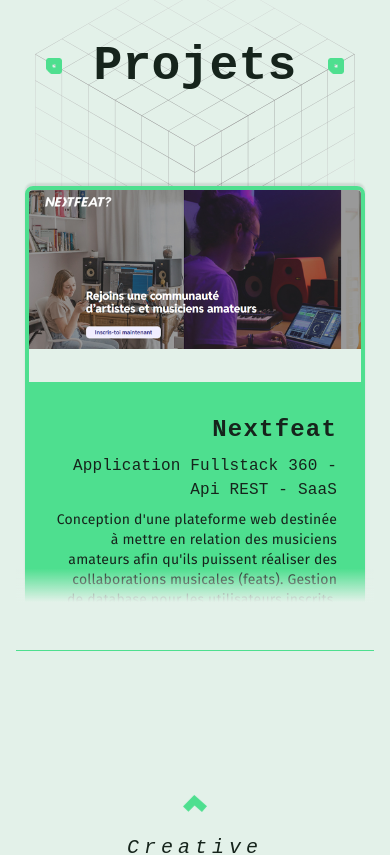
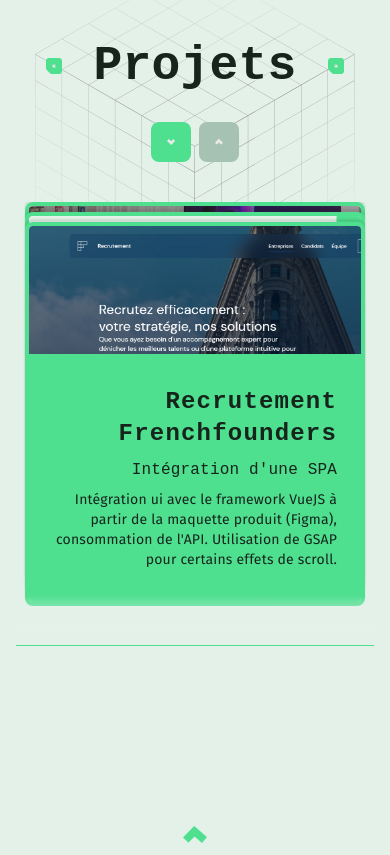
Before and after one commit to jeremieLevy/jeremie.io-web-cv, a React (Vite) app: page / in a window 390 px wide. Shown: the part 3720-4575 px from the top of the page. Built offline with nearby package versions, Linux system fonts and the light colour scheme; a web font is replaced by a local one.

Commit message:
feat: implements and finalize integration of projects stacker

```diff
--- a/src/components/projects/Projects.css
+++ b/src/components/projects/Projects.css
@@ -1,7 +1,7 @@
 @reference '@/index.css';
 
 .stacker-frame {
-  @apply relative border-b border-b-light;
+  @apply relative pt-8 lg:pt-0;
 
   &::before {
     content: '';
@@ -9,6 +9,27 @@
     background: linear-gradient(to top, var(--bg) 10%, transparent 17%);
     z-index: 1;
     pointer-events: none;
+  }
+
+  &::after {
+    content: '';
+    @apply absolute bottom-9 right-0 z-20 h-px w-full bg-light;
+  }
+}
+
+.scroll-btn {
+  @apply p-4 rounded-lg bg-light h-10 w-10 flex items-center justify-center cursor-pointer transition-all duration-50 ease-in;
+
+  &:hover:not(:disabled) {
+    @apply brightness-110;
+  }
+
+  &:disabled {
+    @apply saturate-20 pointer-events-none;
+  }
+
+  & img {
+    @apply object-contain saturate-0 brightness-200;
   }
 }
 
--- a/src/components/projects/Projects.tsx
+++ b/src/components/projects/Projects.tsx
@@ -4,8 +4,11 @@
 import Wireframe from '@/assets/graphic-elements/wireframe-cube.svg';
 import Rectangle from '@/assets/graphic-elements/Rectangle 17.png';
 import RecrutementSPA from '@/assets/images/projects/recrutement-SPA-ff.jpg';
+import JeremieDev from '@/assets/images/projects/jeremie-dev.jpg';
 import NextfeatLanding from '@/assets/images/projects/nextfeat-landing.jpg';
 import { type Project } from './partials/ProjectCard';
+import SingleChevron from '@/assets/graphic-elements/single-chevron.svg';
+import { useLayoutEffect, useRef, useState } from 'react';
 
 const projects: Project[] = [
   {
@@ -19,6 +22,14 @@
   },
   {
     id: 2,
+    title: 'Web cv : Jeremie-dev',
+    subtitle: 'Single page en ReactJS',
+    description:
+      "Conception graphique et intégration en React + css pur d'une single page de contenu statique",
+    image: JeremieDev,
+  },
+  {
+    id: 3,
     title: 'Recrutement Frenchfounders',
     subtitle: "Intégration d'une SPA",
     description:
@@ -28,7 +39,60 @@
   },
 ];
 
+const SCROLL_OFFSET = 20;
+
 export default function Projects() {
+  const stackerRef = useRef<HTMLDivElement>(null);
+  const projectCardRefs = useRef<(HTMLDivElement | null)[]>([]);
+  const cardPositions = useRef<number[]>([]);
+  const [activeIndex, setActiveIndex] = useState<number>(0);
+
+  useLayoutEffect(() => {
+    const container = stackerRef.current;
+    if (!container) return;
+
+    container.scrollTop = 0;
+
+    cardPositions.current = projectCardRefs.current.map(
+      (card) => card?.offsetTop ?? 0
+    );
+
+    const lastPosition = cardPositions.current.at(-1) ?? 0;
+    container.scrollTop = Math.max(lastPosition - SCROLL_OFFSET, 0);
+
+    const handleScroll = () => {
+      const anchor = container.scrollTop + SCROLL_OFFSET;
+
+      let closestIndex = 0;
+      let closestDistance = Infinity;
+
+      cardPositions.current.forEach((position, index) => {
+        const distance = Math.abs(position - anchor);
+        if (distance < closestDistance) {
+          closestDistance = distance;
+          closestIndex = index;
+        }
+      });
+
+      setActiveIndex(closestIndex);
+    };
+
+    handleScroll();
+    container.addEventListener('scroll', handleScroll, { passive: true });
+    return () => container.removeEventListener('scroll', handleScroll);
+  }, []);
+
+  const goToProject = (index: number) => {
+    const container = stackerRef.current;
+    const position = cardPositions.current[index];
+    if (!container || position === undefined) return;
+
+    container.scrollTo({
+      top: Math.max(position - SCROLL_OFFSET, 0),
+      behavior: 'smooth',
+    });
+  };
+
   return (
     <section id="projects">
       <ContainerTemplate size="large">
@@ -47,11 +111,37 @@
             />
           </div>
           <div className="stacker-frame">
-            <div className="stacker">
-              {projects.map((project) => (
-                <ProjectCard project={project} />
+            <div className="stacker" ref={stackerRef}>
+              {projects.map((project, index) => (
+                <ProjectCard
+                  key={project.id}
+                  project={project}
+                  ref={(el) => {
+                    projectCardRefs.current[index] = el;
+                  }}
+                />
               ))}
               <div className="h-72"></div>
+            </div>
+            <div className="absolute -top-12 lg:right-8 right-[50%] translate-x-[50%] lg:translate-x-0 z-30 flex gap-2 items-center max-h-16">
+              <button
+                type="button"
+                className="scroll-btn"
+                disabled={activeIndex === 0}
+                onClick={() => goToProject(activeIndex - 1)}
+                aria-label="Projet précédent"
+              >
+                <img src={SingleChevron} alt="" />
+              </button>
+              <button
+                type="button"
+                className="scroll-btn"
+                disabled={activeIndex === projects.length - 1}
+                onClick={() => goToProject(activeIndex + 1)}
+                aria-label="Projet suivant"
+              >
+                <img src={SingleChevron} alt="" className="rotate-180" />
+              </button>
             </div>
           </div>
         </div>
--- a/src/components/projects/partials/ProjectCard.css
+++ b/src/components/projects/partials/ProjectCard.css
@@ -1,9 +1,11 @@
 @reference '@/index.css';
 
 .project-card {
-  @apply min-h-92 w-[95%] mx-auto rounded-lg top-0 md:flex-row flex flex-col sticky border-light border-4 overflow-hidden;
+  @apply w-[95%] mx-auto rounded-lg top-0 lg:flex-row flex flex-col sticky border-light border-4 overflow-hidden;
   box-shadow: 0px 0px 10px rgb(15 15 20 / 0.1);
-  transform: translateY(1rem);
+  max-width: 75rem;
+  min-height: 24rem;
+  max-height: 24rem;
 }
 
 @media screen and (max-width: 768px) {
--- a/src/components/projects/partials/ProjectCard.tsx
+++ b/src/components/projects/partials/ProjectCard.tsx
@@ -1,3 +1,4 @@
+import type { Ref } from 'react';
 import './ProjectCard.css';
 
 export type Project = {
@@ -6,29 +7,35 @@
   subtitle: string;
   description: string;
   image: string;
-  href: string;
+  href?: string;
 };
 
-type Props = {
+type ProjectCardProps = {
   project: Project;
+  ref: Ref<HTMLDivElement>;
 };
 
-export default function ProjectCard({ project }: Props) {
+export default function ProjectCard({ project, ref }: ProjectCardProps) {
   return (
-    <div className="project-card">
-      <div className="md:w-[35%] flex-1 md:flex-none bg-light order-last md:order-first py-8 px-6 text-end text-dark">
+    <div className="project-card" ref={ref}>
+      <div className="relative lg:w-[35%] flex-1 lg:flex-none bg-light order-last lg:order-first py-8 px-6 text-end text-dark">
         <div className="font-mono-alt text-2xl font-extrabold tracking-wider pb-2">
           {project.title}
         </div>
         <div className="font-mono-alt pb-2">{project.subtitle}</div>
         <p className="text-end! text-sm/5!">{project.description}</p>
+        <a
+          href={project.href}
+          target="_blank"
+          className="absolute inset-0 lg:hidden z-20"
+        ></a>
       </div>
-      <div className="md:flex min-h-48 bg-nuage overflow-hidden">
+      <div className="bg-nuage overflow-hidden">
         <a href={project.href} target="_blank" className="w-full h-full">
           <img
             src={project.image}
             alt="made-project-img"
-            className=" object-cover h-full object-left cursor-pointer scale-100 transition-all duration-300 ease-in-out hover:scale-105 hover:opacity-80"
+            className=" object-cover h-full object-left w-full cursor-pointer scale-100 transition-all duration-300 ease-in-out hover:scale-105 hover:opacity-80"
           />
         </a>
       </div>
```
Also changed, not shown: src/assets/images/projects/jeremie-dev.jpg (added).
